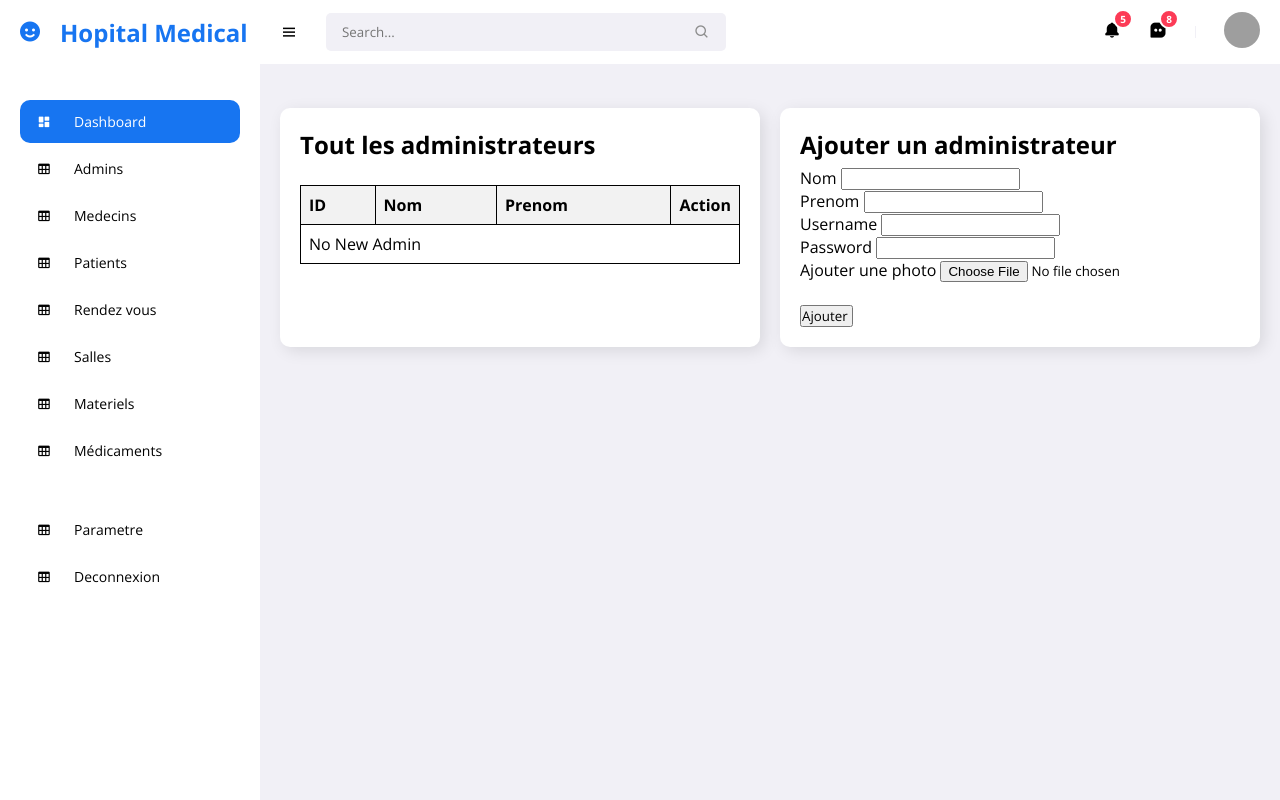
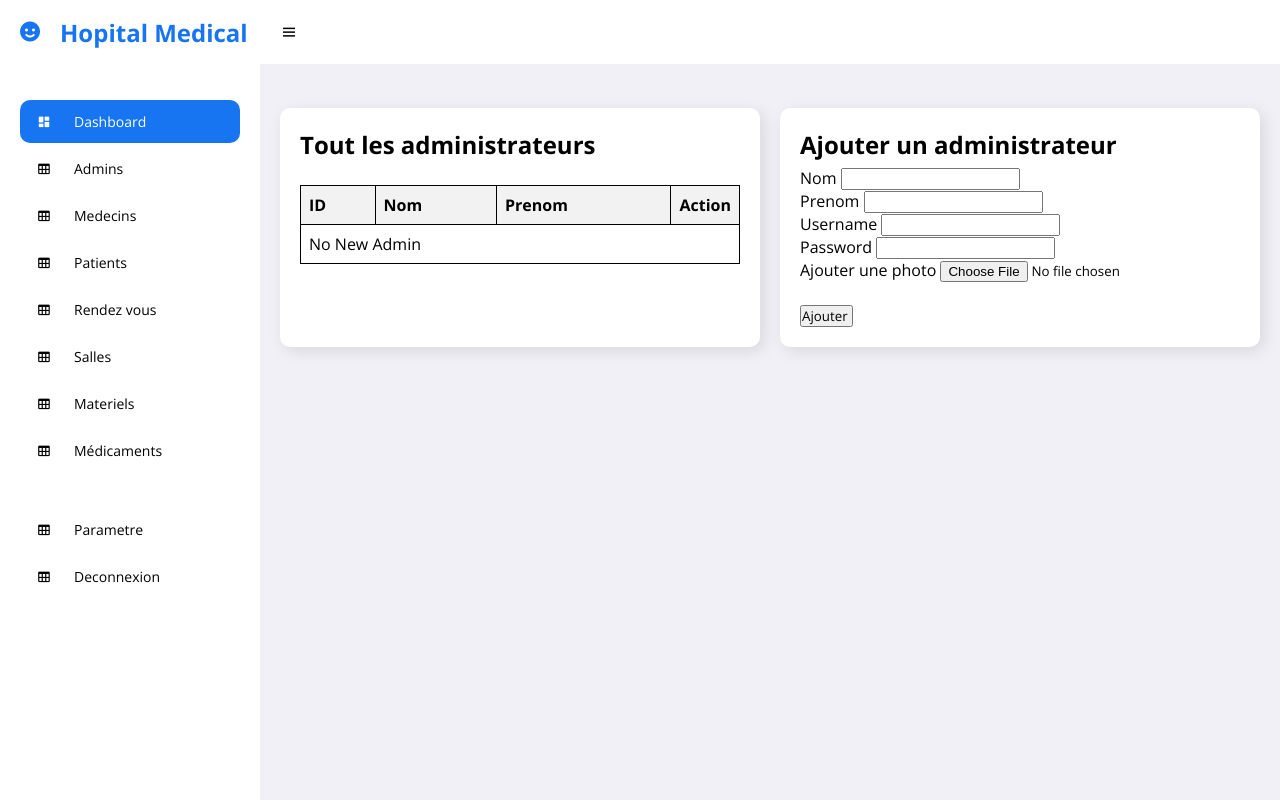
Before and after one commit to MahaNalouti/ProjetWeb, a PHP site: page /admin.php in a window 1280 px wide. Run offline with PHP 8.4, Linux system fonts and the light colour scheme; data that the repository does not hold is empty; grey boxes are pictures that could not be loaded.

Commit message:
Update side_navbar.php

```diff
--- a/side_navbar.php
+++ b/side_navbar.php
@@ -81,29 +81,6 @@
   <!-- NAVBAR -->
   <nav>
    <i class='bx bx-menu toggle-sidebar' ></i>
-   <form action="#">
-    <div class="form-group">
-     <input type="text" placeholder="Search...">
-     <i class='bx bx-search icon' ></i>
-    </div>
-   </form>
-   <a href="#" class="nav-link">
-    <i class='bx bxs-bell icon' ></i>
-    <span class="badge">5</span>
-   </a>
-   <a href="#" class="nav-link">
-    <i class='bx bxs-message-square-dots icon' ></i>
-    <span class="badge">8</span>
-   </a>
-   <span class="divider"></span>
-   <div class="profile">
-    <img src="https://images.unsplash.com/photo-1517841905240-472988babdf9?ixid=MnwxMjA3fDB8MHxzZWFyY2h8NHx8cGVvcGxlfGVufDB8fDB8fA%3D%3D&ixlib=rb-1.2.1&auto=format&fit=crop&w=500&q=60" alt="">
-    <ul class="profile-link">
-     <li><a href="#"><i class='bx bxs-user-circle icon' ></i> Profile</a></li>
-     <li><a href="#"><i class='bx bxs-cog' ></i> Settings</a></li>
-     <li><a href="logout.php"><i class='bx bxs-log-out-circle' ></i> Logout</a></li>
-    </ul>
-   </div>
   </nav>
   <!-- NAVBAR -->
 </body>
```
